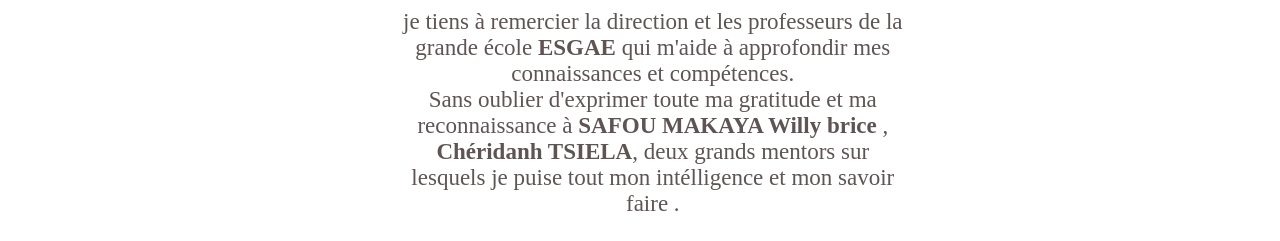
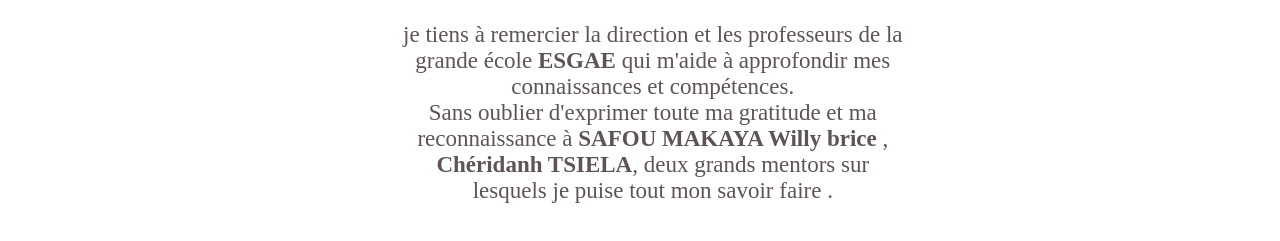
Before and after one commit to TheDev10/TheDev.github.io, a plain HTML site: page A_propos.html in a window 1280 px wide. Shown: the part 711-952 px from the top of the page. Drawn offline with Linux system fonts and the light colour scheme.

Commit message:
Update A_propos.html

```diff
--- a/A_propos.html
+++ b/A_propos.html
@@ -63,7 +63,7 @@
     <div  class="competence" >
         <div class="box" >
             <h4>Remerciment</h4>
-            <p class="p2">je tiens à remercier la direction et les professeurs de la grande école <b>ESGAE</b> qui m'aide à approfondir mes connaissances et compétences. <br>Sans oublier  d'exprimer toute ma gratitude et ma reconnaissance à <b>SAFOU MAKAYA Willy brice</b> ,  <b>Chéridanh TSIELA</b>, deux grands mentors sur lesquels je puise tout mon intélligence et mon savoir faire .</P>
+            <p class="p2">je tiens à remercier la direction et les professeurs de la grande école <b>ESGAE</b> qui m'aide à approfondir mes connaissances et compétences. <br>Sans oublier  d'exprimer toute ma gratitude et ma reconnaissance à <b>SAFOU MAKAYA Willy brice</b> ,  <b>Chéridanh TSIELA</b>, deux grands mentors sur lesquels je puise tout mon savoir faire .</P>
     </div>
     <br>
     <div class="mentor">
```
